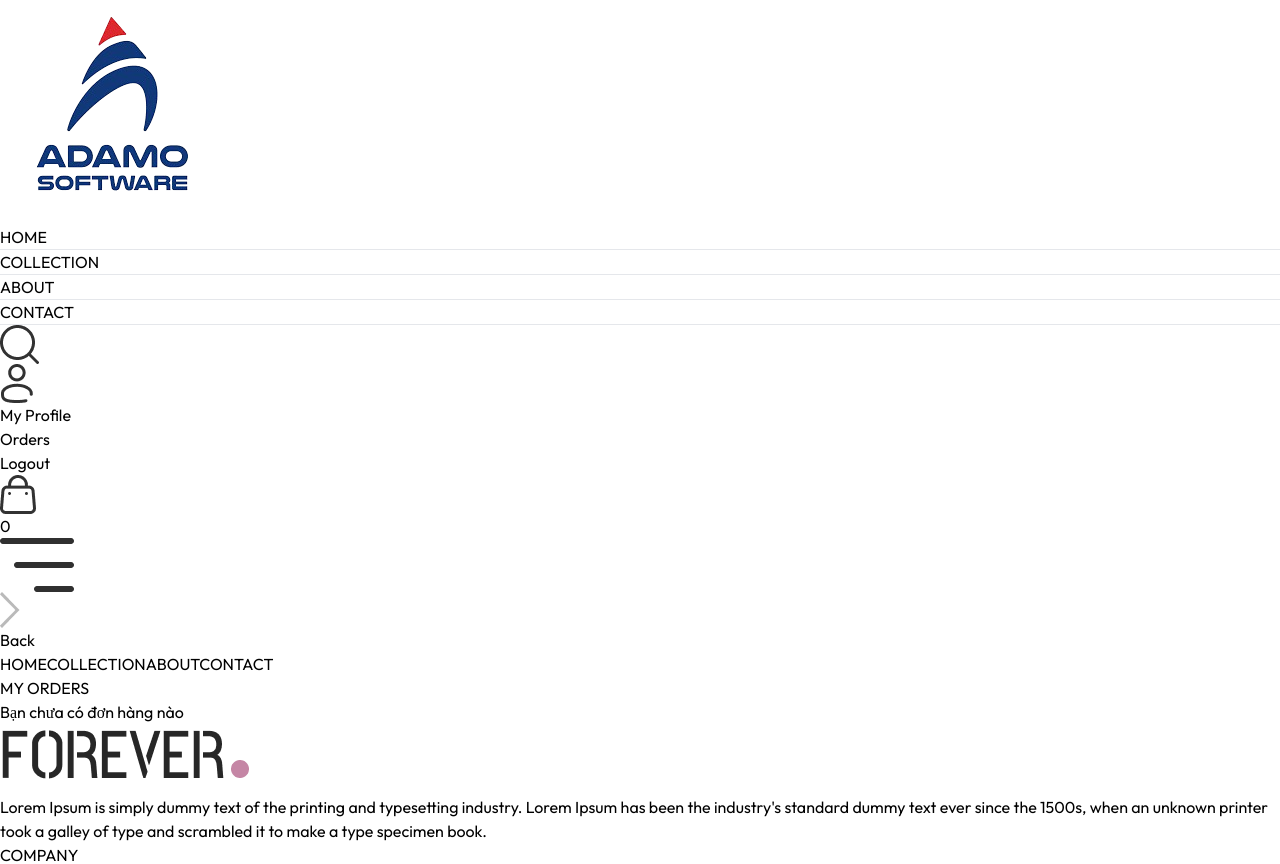
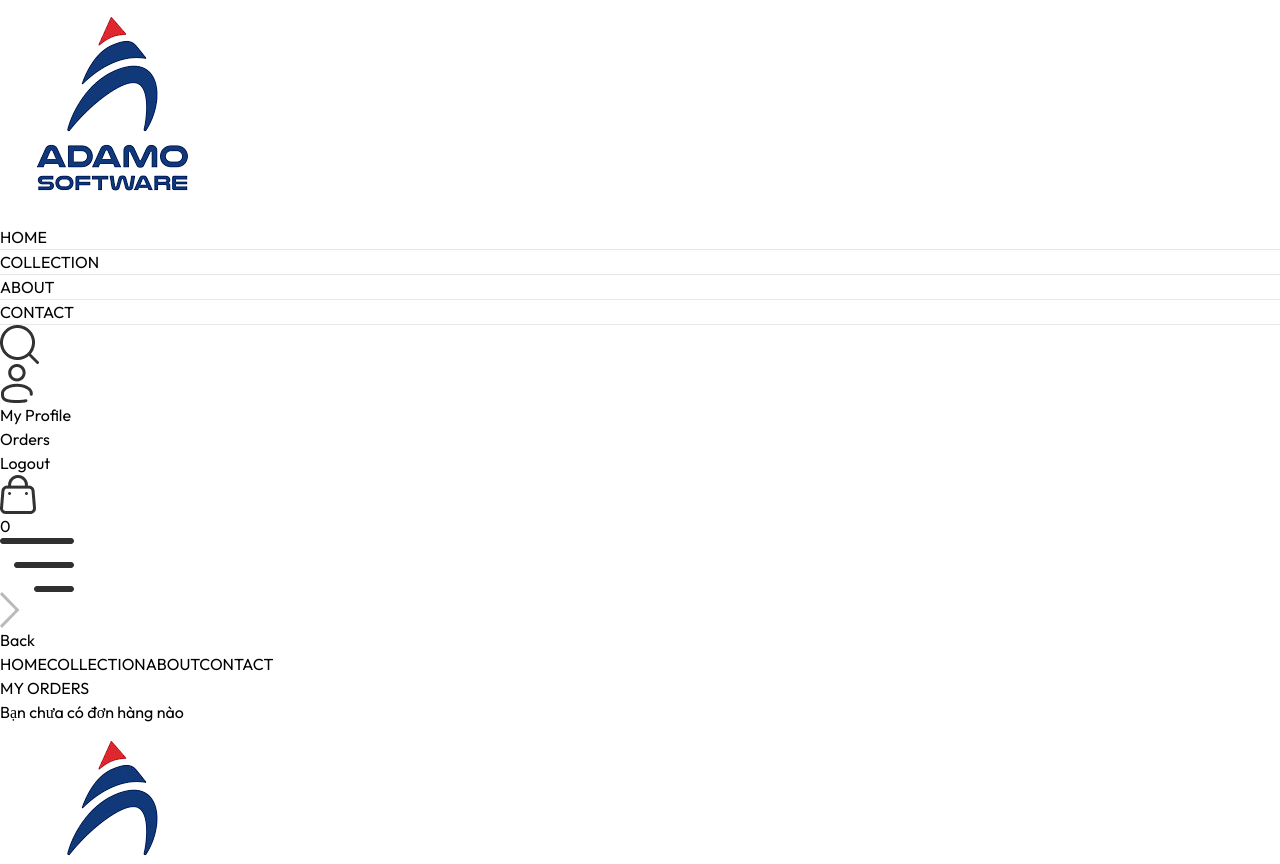
Before and after one commit to qunghiem/ecommerce_Clothes_frontend, a React (Vite) app: page /orders in a window 1280 px wide. Shown: the top 864 px of the page. Built offline with nearby package versions, Linux system fonts and the light colour scheme.

Commit message:
update logo icon

```diff
--- a/src/components/Footer.jsx
+++ b/src/components/Footer.jsx
@@ -6,7 +6,7 @@ const Footer = () => {
     <div>
       <div className="flex flex-col sm:grid grid-cols-[3fr_1fr_1fr] gap-14 my-10 mt-40 text-sm ">
         <div>
-          <img src={assets.logo} className="mb-5 w-32 " alt="" />
+          <img src={assets.adamoLogo} className="mb-5 w-32 " alt="" />
           <p className="w-full sm:w-2/3 text-gray-600">
             Lorem Ipsum is simply dummy text of the printing and typesetting
             industry. Lorem Ipsum has been the industry's standard dummy text
```
